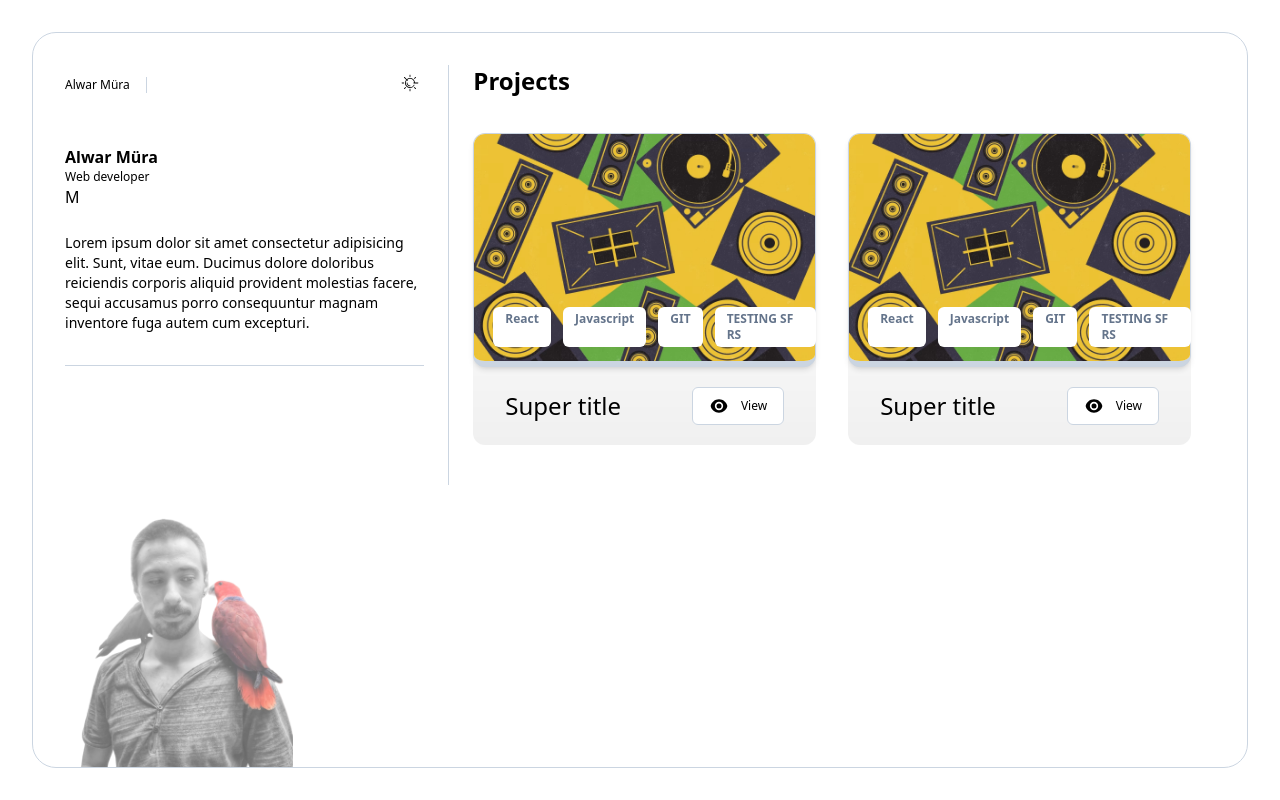
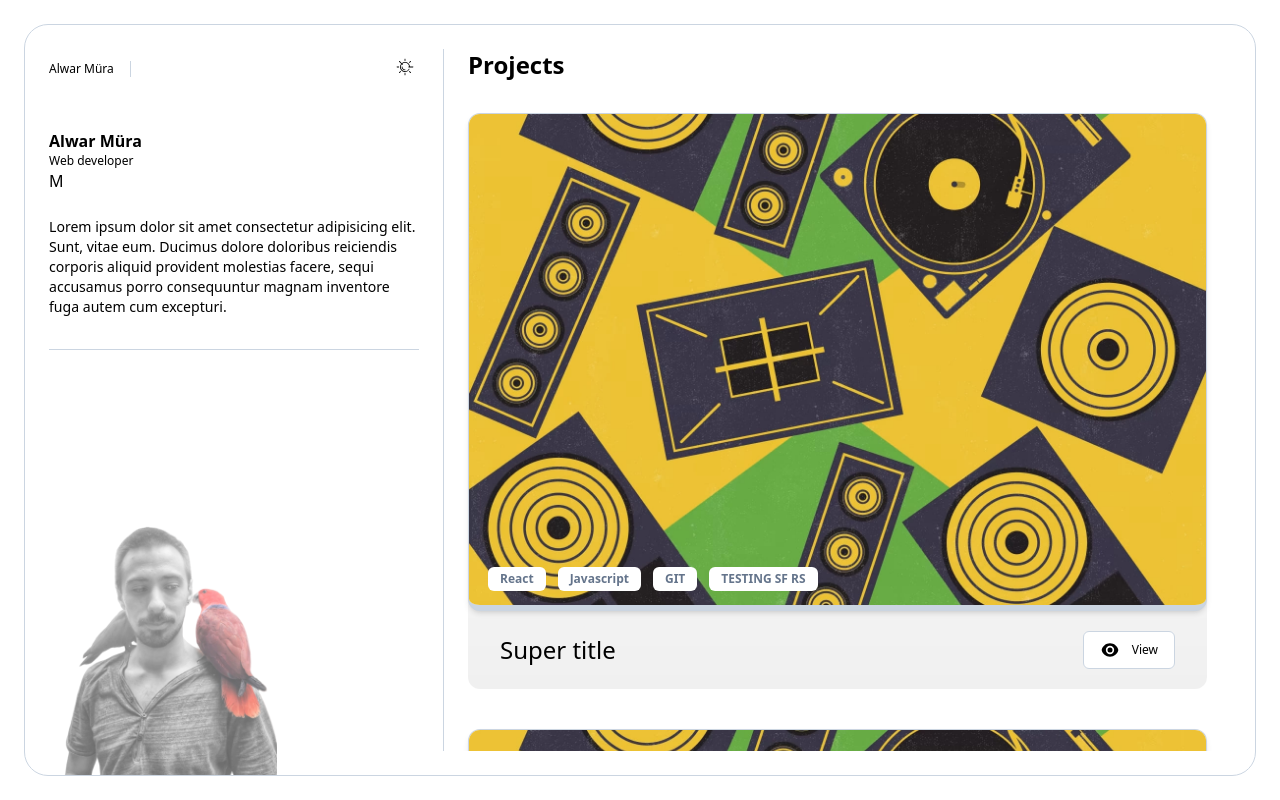
Before and after one commit to AlwarMra/portfolio, a React (Vite) app: page / in a window 1280 px wide. Built offline with nearby package versions, Linux system fonts and the light colour scheme.

Commit message:
style adjustments

```diff
--- a/src/App.tsx
+++ b/src/App.tsx
@@ -26,10 +26,8 @@ function App() {
 
         <div className='w-full relative lg:px-6 lg:border-l lg:border-slate-300'>
           <h2 className='font-bold text-2xl mb-8'>Projects</h2>
-          <div className='grid grid-cols-2 gap-8'>
-            <ProjectCard />
-            <ProjectCard />
-          </div>
+          <ProjectCard />
+          <ProjectCard />
         </div>
       </Layout>
     </div>
--- a/src/components/Icons/ResumeIcon.tsx
+++ b/src/components/Icons/ResumeIcon.tsx
@@ -13,14 +13,14 @@ const ResumeIcon = () => {
       <g
         id='IconifyId18837aa66d28facf51106'
         fill='none'
-        fill-rule='evenodd'
+        fillRule='evenodd'
         stroke='none'
         stroke-width='1'
       >
         <g
           id='IconifyId18837aa66d28facf51107'
           fill='currentColor'
-          fill-rule='nonzero'
+          fillRule='nonzero'
         >
           <path
             id='IconifyId18837aa66d28facf51108'
--- a/src/components/Icons/WatchIcon.tsx
+++ b/src/components/Icons/WatchIcon.tsx
@@ -13,7 +13,7 @@ const WatchIcon = () => {
       <path
         className='group-hover:fill-rose-600 transition durantion-300 dark:fill-slate-800'
         fill='currentColor'
-        fill-rule='evenodd'
+        fillRule='evenodd'
         d='M2 12c.945-4.564 5.063-8 10-8s9.055 3.436 10 8c-.945 4.564-5.063 8-10 8s-9.055-3.436-10-8Zm10 5a5 5 0 1 0 0-10a5 5 0 0 0 0 10Zm0-2a3 3 0 1 0 0-6a3 3 0 0 0 0 6Z'
       ></path>
     </svg>
--- a/src/components/Layout.tsx
+++ b/src/components/Layout.tsx
@@ -6,8 +6,8 @@ type LayoutProps = {
 
 const Layout = ({ children }: LayoutProps) => {
   return (
-    <section className='w-full bg-white overflow-hidden selection:bg-slate-800 selection:text-white lg:p-8 lg:h-screen dark:bg-slate-800 dark:selection:bg-slate-300 dark:selection:text-slate-800 dark:text-slate-300'>
-      <div className='h-full min-h bg-transparent rounded-3xl p-8 overflow-visible border-slate-300 backdrop-blur-lg lg:border'>
+    <section className='w-full bg-white overflow-hidden selection:bg-slate-800 selection:text-white lg:p-6 lg:h-screen dark:bg-slate-800 dark:selection:bg-slate-300 dark:selection:text-slate-800 dark:text-slate-300'>
+      <div className='h-full min-h bg-transparent rounded-3xl p-6 overflow-visible border-slate-300 backdrop-blur-lg lg:border'>
         <div className='w-full h-full min-h-full m-0 overflow-auto'>
           <div className='lg:grid grid-cols-custom gap-y-4 place-items-start'>
             {children}
```
